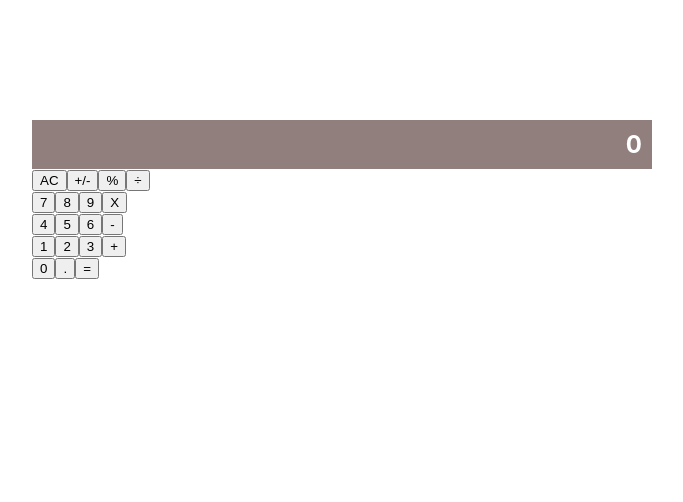
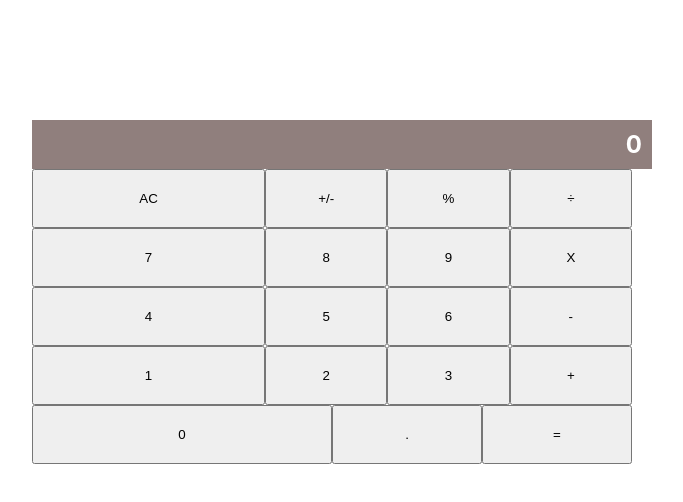
Before and after one commit to raheebwa/mv-react-calculator, a React (Create React App) app: page / in a window 1280 px wide. Shown: the top 502 px of the page, without its empty margins (308-991 px from the left). Built offline with nearby package versions, Linux system fonts and the light colour scheme.

Commit message:
feat: align buttons

```diff
--- a/src/components/Button.js
+++ b/src/components/Button.js
@@ -2,7 +2,7 @@ import React from 'react';
 import PropTypes from 'prop-types';
 
 function Button({ name }) {
-  return <button id="key-button" type="button">{name}</button>;
+  return <button className="key-button" type="button">{name}</button>;
 }
 
 Button.propTypes = {
--- a/src/components/ButtonPanel.js
+++ b/src/components/ButtonPanel.js
@@ -36,7 +36,7 @@ const buttonGroups = [
 ];
 
 const buttonGroupsElements = buttonGroups.map((prop, i) => (
-  <div id="button-panel" key={prop.key}>{buttons.slice((i * 4), ((i * 4) + 4))}</div>
+  <div className="button-panel" key={prop.key}>{buttons.slice((i * 4), ((i * 4) + 4))}</div>
 ));
 
 function ButtonPanel() {
--- a/src/index.scss
+++ b/src/index.scss
@@ -5,11 +5,29 @@ body {
     sans-serif;
   -webkit-font-smoothing: antialiased;
   -moz-osx-font-smoothing: grayscale;
+  font-size: 25px;
 }
 
 code {
   font-family: source-code-pro, Menlo, Monaco, Consolas, 'Courier New',
     monospace;
+}
+
+
+// Button Panel
+.button-panel {
+  display: flex;
+    &:last-child{
+      flex-basis: 50%;
+    }
+
+    .key-button{
+      padding: 20px;
+      flex-basis: 25%;
+      &:first-child{
+        flex-basis: 50%;
+      }
+    }
 }
 
 
```
